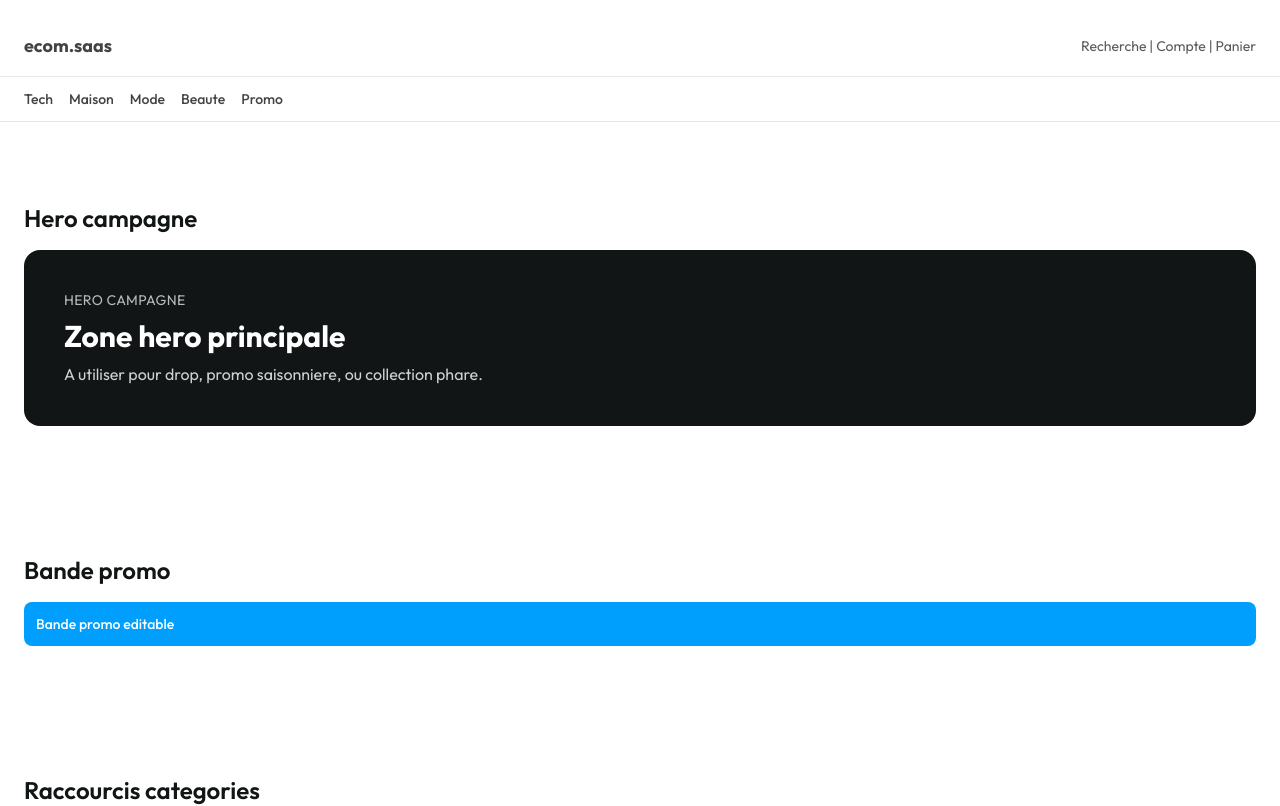
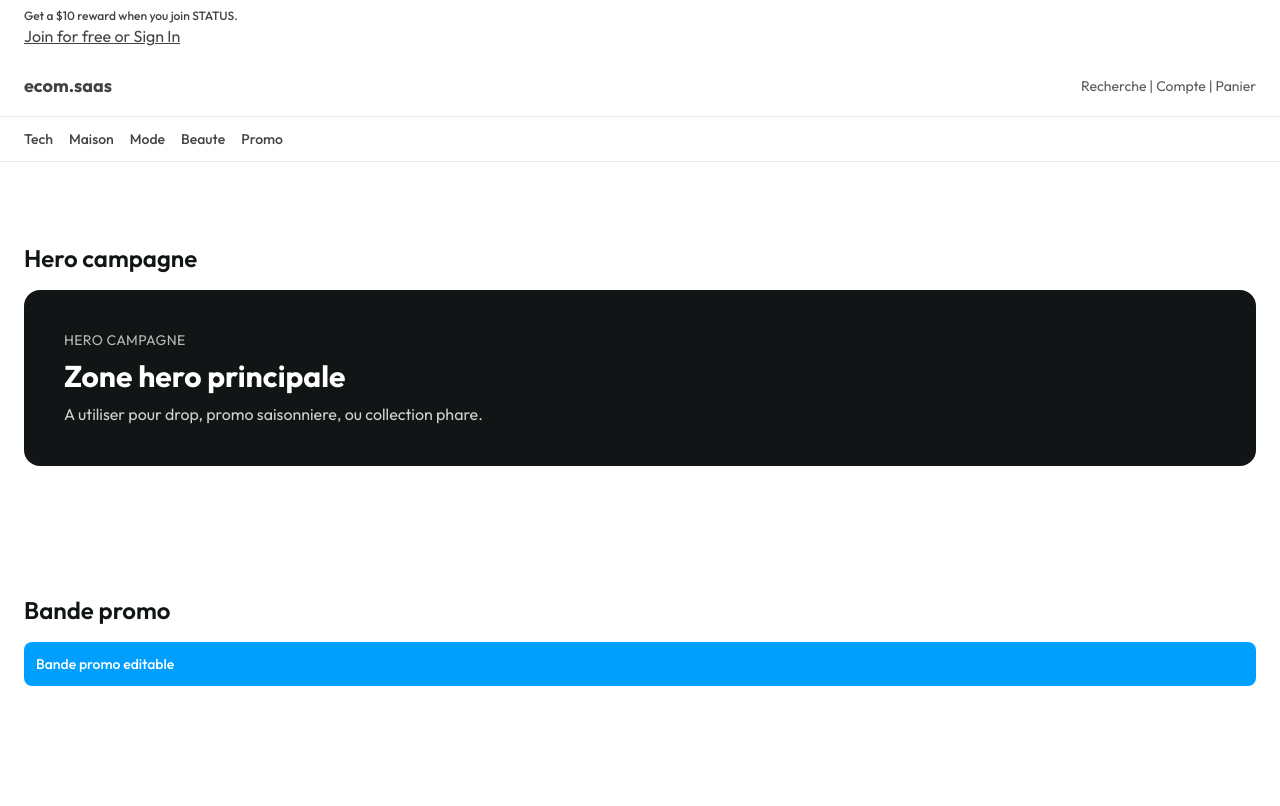
Before and after one commit to twocoderz/ecom.saas, a React (Vite) app: page / in a window 1280 px wide. Shown: the top 806 px of the page. Built offline with nearby package versions, Linux system fonts and the light colour scheme.

Commit message:
create functions for chevrons

```diff
--- a/src/shared/components/layout/AppShell.tsx
+++ b/src/shared/components/layout/AppShell.tsx
@@ -12,7 +12,7 @@ import { Utilities } from "../../data/Utilities";
 export function AppShell({ children }: { children: ReactNode }) {
   return (
     <div className="min-h-screen bg-white text-black-80">
-      <UtilityBar />
+      <UtilityBar utilities={Utilities} />
       <MainHeader />
       <main>{children}</main>
       <TrustStrip />
--- a/src/shared/components/navigation/UtilityBar.tsx
+++ b/src/shared/components/navigation/UtilityBar.tsx
@@ -1,3 +1,5 @@
+import { useState } from "react";
+import type { Utility } from "../../data/Utilities";
 import { Container } from "../layout/Container";
 
 /**
@@ -6,20 +8,30 @@ import { Container } from "../layout/Container";
  */
 
 export type UtilityBarProps = {
-  href: string;
-  pText: string;
-  aText: string;
+  utilities: Utility[];
 };
 
 export function UtilityBar(props: UtilityBarProps) {
-  const { href, pText, aText } = props;
+  const { utilities } = props;
+
+  const [currentIndex, setCurrentIndex] = useState(0);
+  if (utilities.length === 0) return null;
+  const currentUtility = utilities[currentIndex];
+
+  const handlePrev = () => {
+    setCurrentIndex((prev) => (prev === 0 ? utilities.length - 1 : prev - 1));
+  };
+
+  const handleNext = () => {
+    setCurrentIndex((prev) => (prev === utilities.length - 1 ? 0 : prev + 1));
+  };
 
   return (
     <div className="bg-white py-2 text-black-80">
       <Container>
-        <p className="text-xs font-medium">{pText}</p>
-        <a href={href} className="underline">
-          {aText}
+        <p className="text-xs font-medium">{currentUtility.pText}</p>
+        <a href={currentUtility.href} className="underline">
+          {currentUtility.aText}
         </a>
       </Container>
     </div>
```
